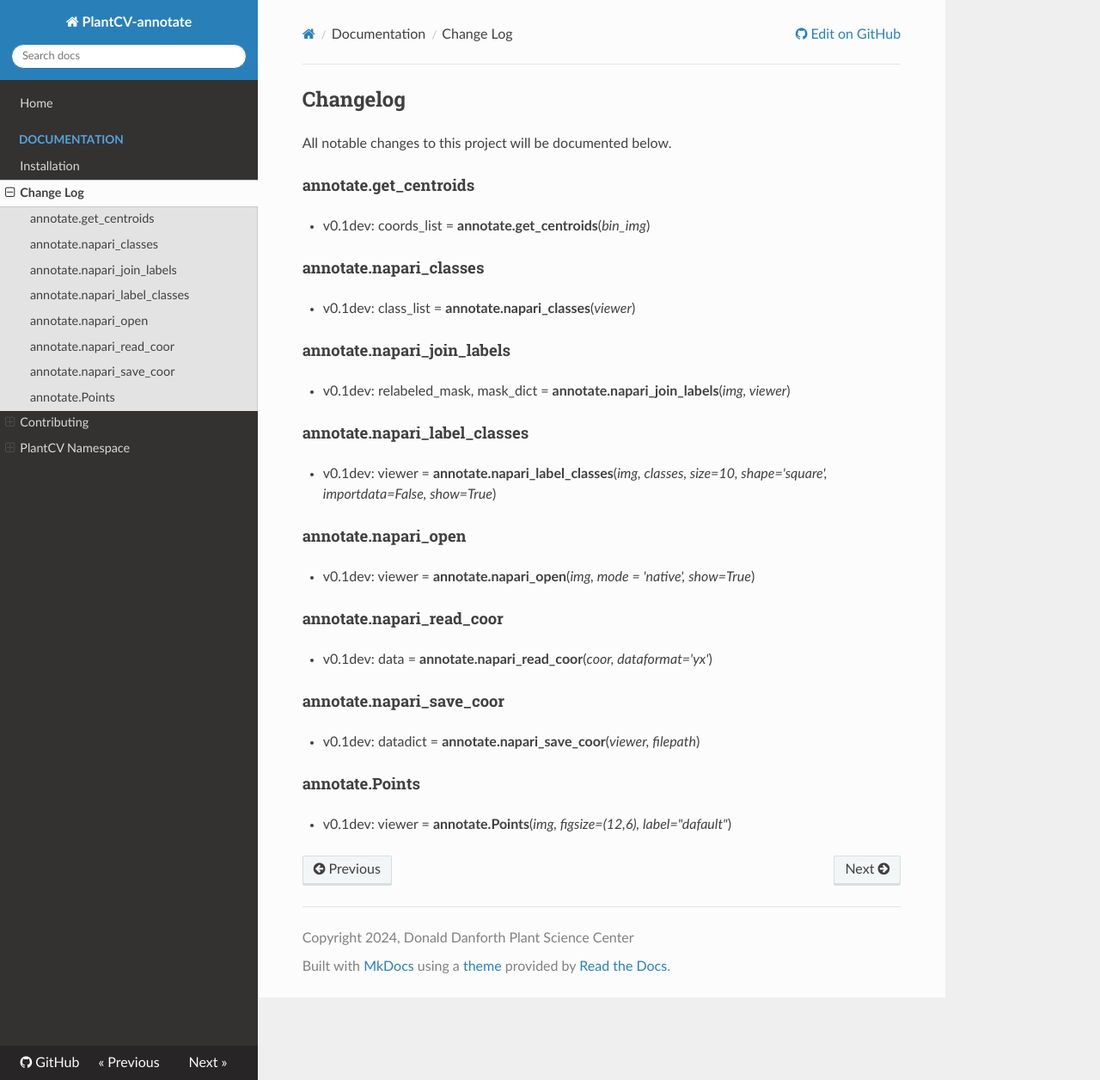
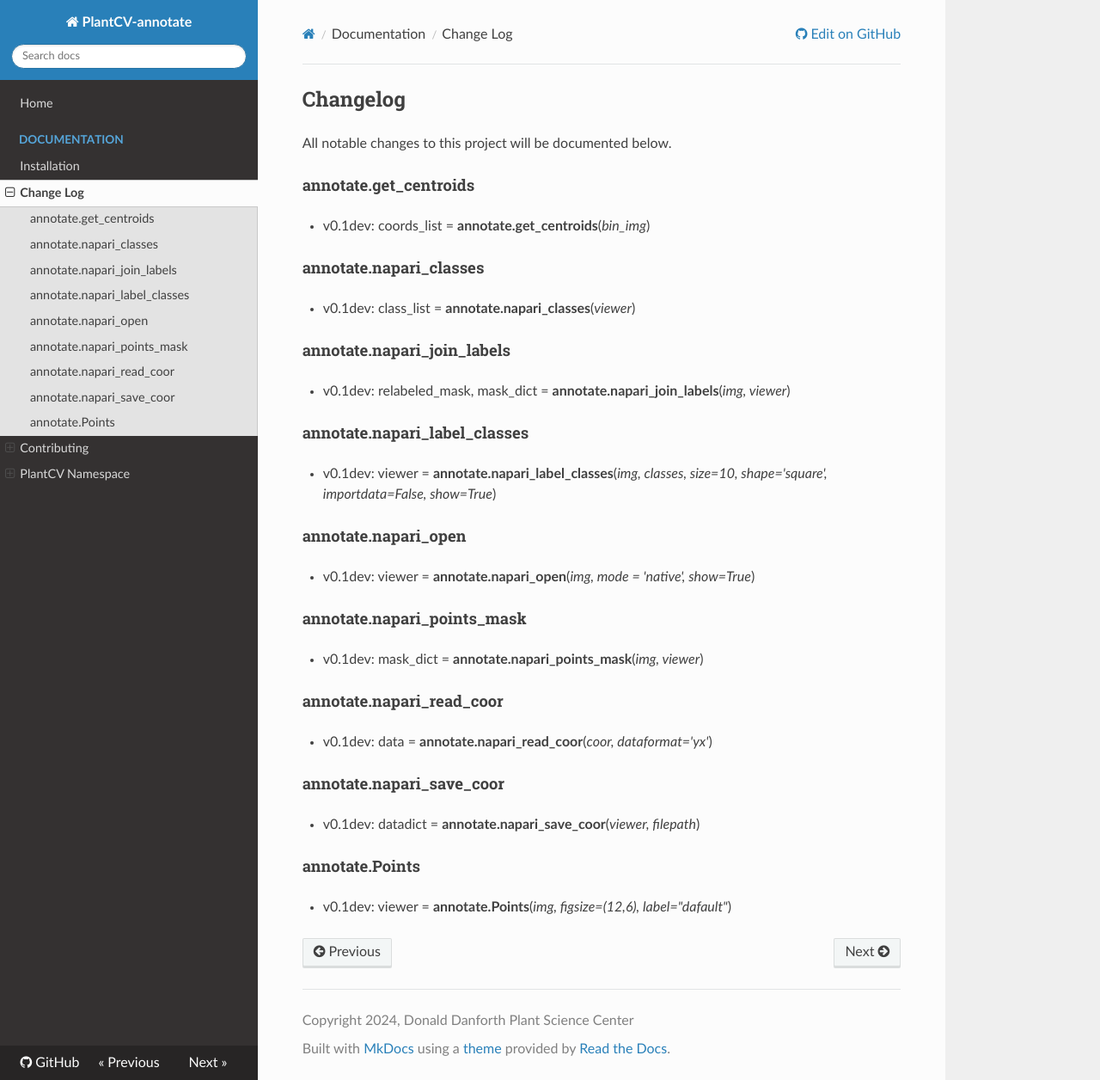
Before and after one commit to danforthcenter/plantcv-annotate, an MkDocs documentation site: the page built from docs/changelog.md, in a window 1280 px wide and 1256 px high. Shown: the whole window at 86% size. Built offline with MkDocs 1.6.1, drawn with Linux system fonts in a browser that asks for light colours; nearby versions of some CDN libraries.

Commit message:
Update changelog.md

```diff
--- a/docs/changelog.md
+++ b/docs/changelog.md
@@ -22,6 +22,10 @@ All notable changes to this project will be documented below.
 
 * v0.1dev: viewer = **annotate.napari_open**(*img, mode = 'native', show=True*)
 
+#### annotate.napari_points_mask
+
+* v0.1dev: mask_dict = **annotate.napari_points_mask**(*img, viewer*)
+
 #### annotate.napari_read_coor
 
 * v0.1dev: data = **annotate.napari_read_coor**(*coor, dataformat='yx'*)
```
